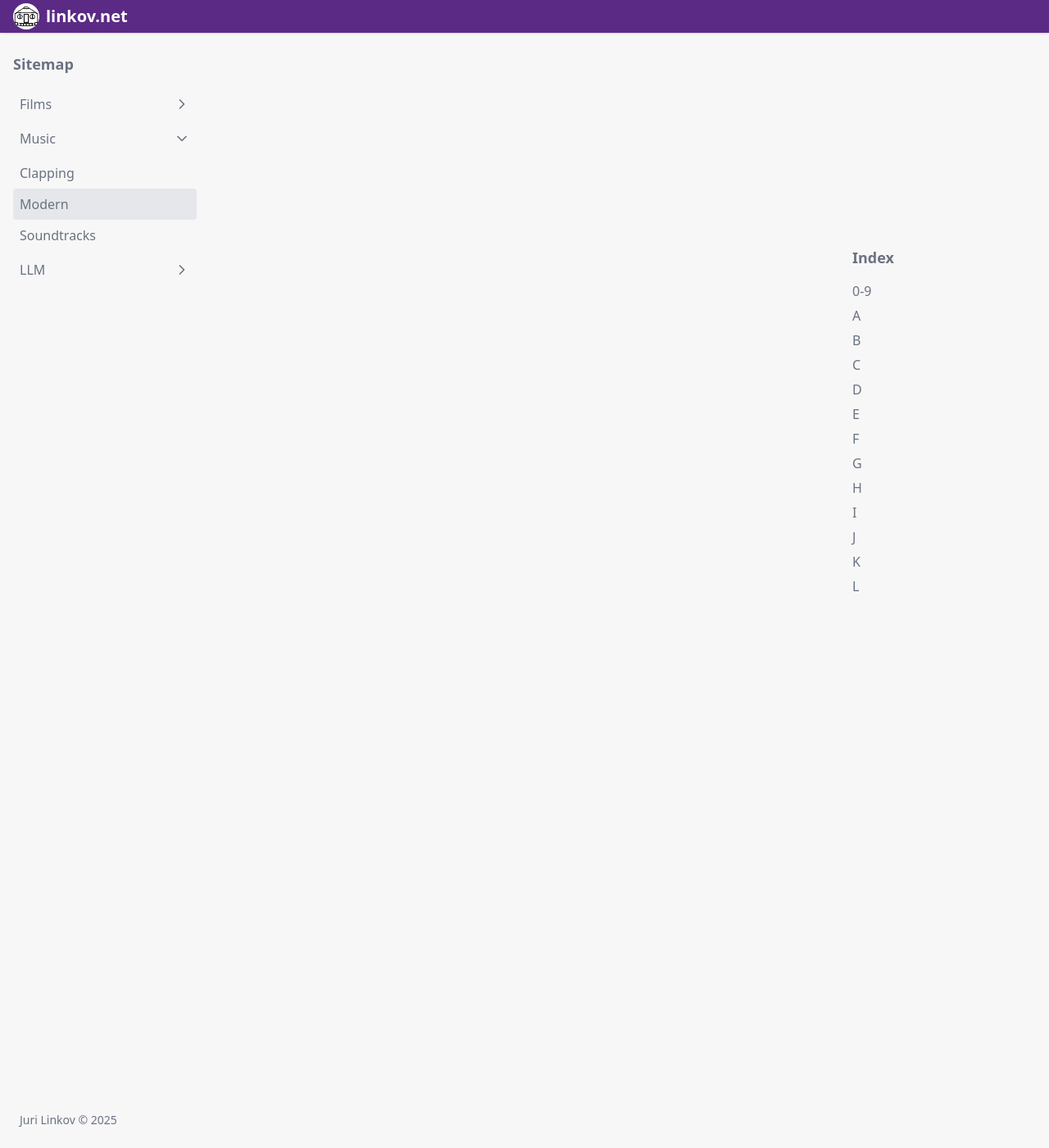
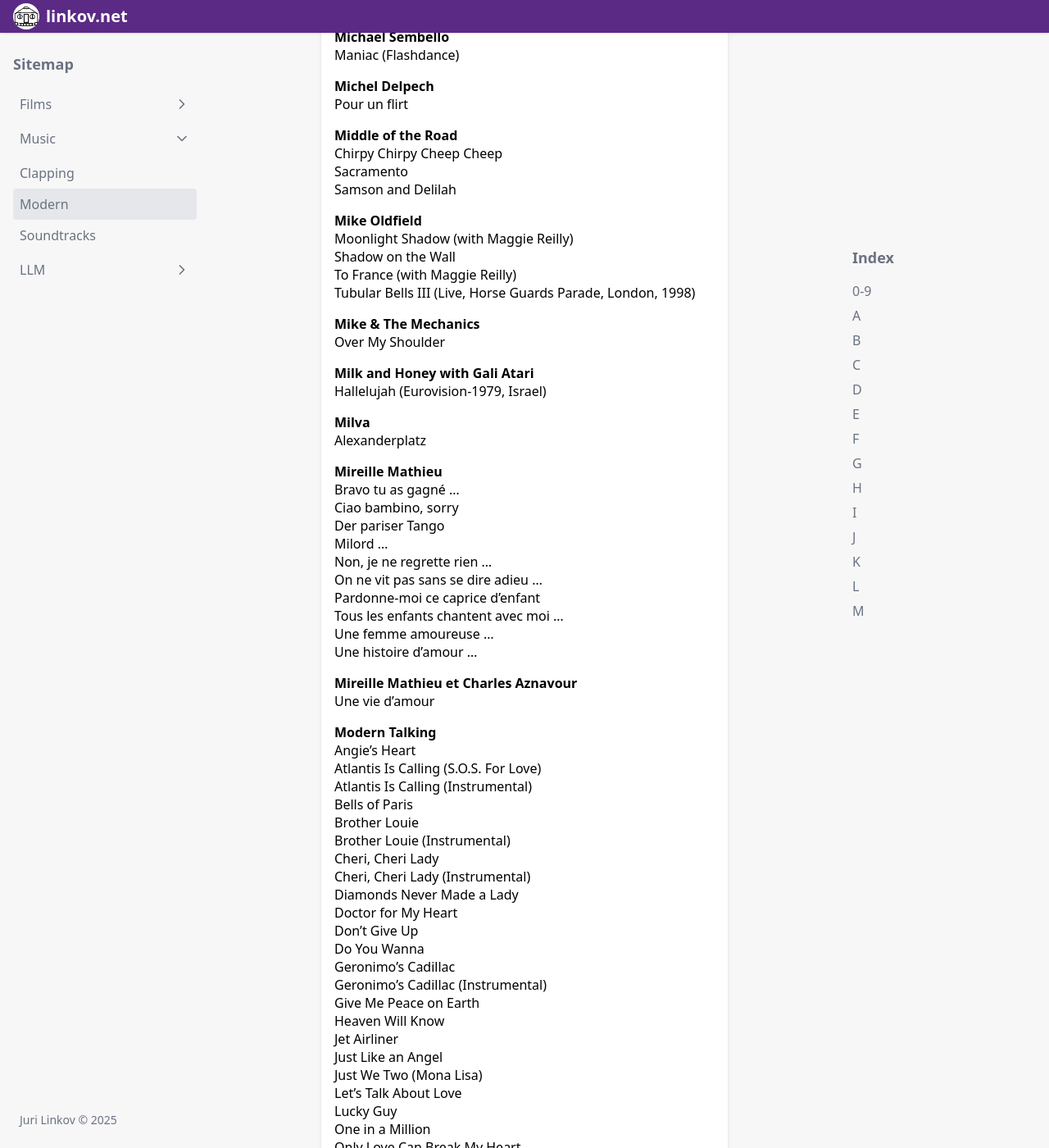
Before and after one commit to link0ff/link0ff.github.io, a Jekyll site: the page built from en/music/modern.md, in a window 1280 px wide and 1400 px high, scrolled down 38086 px. Shown: the whole window at 82% size. Built offline with Jekyll 4.4.1, drawn with Linux system fonts in a browser that asks for light colours; nearby versions of some CDN libraries; some of the changed text lies outside the part shown.

Commit message:
Add music modern M

```diff
--- a/en/music/modern/h.md
+++ b/en/music/modern/h.md
@@ -23,7 +23,7 @@
 - {% include ytplay.html id="yHsm9aUW6oE" t="The Phantom of the Opera" %} {% include remark.html c="[cover](https://en.wikipedia.org/wiki/The_Phantom_of_the_Opera_(song)){:target=\"_blank\"}" %}
 
 **[Harry Nilsson](https://en.wikipedia.org/wiki/Harry_Nilsson){:target="_blank"}**
-- {% include ytplay.html id="8dnUv3DUP4E" t="Without You" %}
+- {% include ytplay.html id="8dnUv3DUP4E" t="Without You" %} {% include remark.html c="[cover](https://en.wikipedia.org/wiki/Without_You_(Badfinger_song)){:target=\"_blank\"}" %}
 
 **[Heath Hunter & The Pleasure Company](https://www.discogs.com/artist/184860-Heath-Hunter-The-Pleasure-Company){:target="_blank"}**
 - {% include ytplay.html id="vBJCpSFMroE" t="Revolution in Paradise" %}
--- /dev/null
+++ b/en/music/modern/m.md
@@ -0,0 +1,280 @@
+---
+title: M
+summary: >
+  Madness, Madonna, Mad'House, Maggie Reilly, Manfred Mann, Mariah Carey,
+  Marie Laforet, Marie N, Marillion, Marilyn Manson, Marion, Mark Ronson &
+  The Business Intl., Mark & Clark Band, Mary Hopkin, Mati Nuude, Mauro, Maxi
+  Priest, Max Raabe, Maywood, Mc Hammer, MC Miker G & DJ Sven, Meat Loaf,
+  Mecano, Meie Mees, Melanie C, Mel & Kim, Men at Work, Metallica, Metisse,
+  Michael Jackson, Michael Sembello, Michel Delpech, Middle of the Road, Mike
+  Oldfield, Mike & The Mechanics, Milk and Honey, Milva, Mireille Mathieu,
+  Modern Talking, Modern Trouble, Modjo, Monotones, Moon Ray, Morcheeba, Mott
+  the Hoople, Movie Music, Mo-Do, Mr. President, Mr. Big, Mr. Mister,
+  Mr. Zhivago, Mungo Jerry, Murray Head, Muse, Mylene Farmer
+---
+**[Madness](https://en.wikipedia.org/wiki/Madness_(band)){:target="_blank"}**
+- {% include ytplay.html id="yJf3ZShNtX4" t="Our House" %}
+
+**[Madonna](https://en.wikipedia.org/wiki/Madonna){:target="_blank"}**
+- {% include ytplay.html id="8q2WS6ahCnY" t="Cherish" %}
+- {% include ytplay.html id="KD_1Z8iUDho" t="Don't Cry for Me Argentina" %}
+- {% include ytplay.html id="XS088Opj9o0" t="Frozen" %}
+- {% include ytplay.html id="zpzdgmqIHOQ" t="La Isla Bonita" %}
+- {% include ytplay.html id="79fzeNUqQbQ" t="Like a Prayer" %}
+- {% include ytplay.html id="G333Is7VPOg" t="Papa Don't Preach" %}
+- {% include ytplay.html id="zyFzpBAZICc" t="You'll See" %}
+
+**[Mad'House](https://en.wikipedia.org/wiki/Mad'House){:target="_blank"}**
+- {% include ytplay.html id="hcRuYs_qsKQ" t="Like a Prayer" %} {% include remark.html c="[cover](https://en.wikipedia.org/wiki/Like_a_Prayer_(song)#Cover_versions_and_usage){:target=\"_blank\"}" %}
+
+**[Maggie Reilly](https://en.wikipedia.org/wiki/Maggie_Reilly){:target="_blank"}**
+- {% include ytplay.html id="hTyCLMA90xM" t="Everytime We Touch" %}
+- {% include ytplay.html id="WLMw9SPcFBI" t="To France" %} (with [Mike Oldfield](https://en.wikipedia.org/wiki/Mike_Oldfield){:target="_blank"})
+
+**[Manfred Mann](https://en.wikipedia.org/wiki/Manfred_Mann){:target="_blank"}**
+- {% include ytplay.html id="Uc0x7xOap4I" t="Do Wah Diddy Diddy" %}
+
+**[Mariah Carey](https://en.wikipedia.org/wiki/Mariah_Carey){:target="_blank"}**
+- {% include ytplay.html id="4iusJui-BxM" t="Without You" %} {% include remark.html c="[cover](https://en.wikipedia.org/wiki/Without_You_(Badfinger_song)){:target=\"_blank\"}" %}
+
+**[Marie Laforet](https://en.wikipedia.org/wiki/Marie_Laforet){:target="_blank"}**
+- {% include ytplay.html id="ueTm7aNyqJY" t="Ivan, Boris et moi" %}
+- {% include ytplay.html id="HloPdgrKVj4" t="Manchester et Liverpool" %}
+- {% include ytplay.html id="3zuqX6gHriM" t="Marie-douceur, Marie-colère" %} {% include remark.html c="[cover](https://en.wikipedia.org/wiki/Paint_It_Black){:target=\"_blank\"}" %}
+- {% include ytplay.html id="oxnX23_494U" t="Mon amour, mon ami" %}
+- {% include ytplay.html id="NaZSuwgydHc" t="Viens, viens" %} {% include remark.html c="[cover](https://en.wikipedia.org/wiki/Rain,_Rain,_Rain){:target=\"_blank\"}" %}
+
+**[Marie N](https://en.wikipedia.org/wiki/Marie_N){:target="_blank"}**
+- {% include ytplay.html id="_M-w89U8TEU" t="I wanna (Eurovision-2002, Latvia)" %}
+
+**[Marillion](https://en.wikipedia.org/wiki/Marillion){:target="_blank"}**
+- {% include ytplay.html id="GA4ROLQF4cs" t="Kayleigh" %}
+- {% include ytplay.html id="Y2ceX-Bj4tQ" t="Sympathy" %}
+
+**[Marilyn Manson](https://en.wikipedia.org/wiki/Marilyn_Manson){:target="_blank"}**
+- {% include ytplay.html id="NU-c_-8thPo" t="Tainted Love" %} {% include remark.html c="[cover](https://en.wikipedia.org/wiki/Tainted_Love){:target=\"_blank\"}" %}
+
+**[Marion](https://en.wikipedia.org/wiki/Marion_Rung){:target="_blank"}**
+- {% include ytplay.html id="Zcca5I-26nk" t="Halleluja" %} {% include remark.html c="[cover](https://en.wikipedia.org/wiki/Hallelujah_(Milk_and_Honey_song)){:target=\"_blank\"}" %}
+
+**[Mark Ronson & The Business Intl.](https://en.wikipedia.org/wiki/Mark_Ronson){:target="_blank"}**
+- {% include ytplay.html id="8aADQzs24GI" t="Somebody to Love Me" %} (feat. Boy George and Andrew Wyatt)
+
+**[Mark & Clark Band](https://en.wikipedia.org/wiki/Worn_Down_Piano){:target="_blank"}**
+- {% include ytplay.html id="htvgBHVU2jE" t="Worn Down Piano" %}
+
+**[Mary Hopkin](https://en.wikipedia.org/wiki/Mary_Hopkin){:target="_blank"}**
+- {% include ytplay.html id="JnxTT7XXMPA" t="Those Were the Days" %}
+
+**[Mati Nuude](https://en.wikipedia.org/wiki/Mati_Nuude){:target="_blank"}**
+- {% include ytplay.html id="OahNdX_iyUc" t="Anna" %} {% include remark.html c="[cover](https://www.discogs.com/release/16225075-Mati-Nuude-Viva-Šampanja){:target=\"_blank\"}" %}
+  <!-- TODO: find the source of this cover -->
+
+**[Mauro](https://www.discogs.com/artist/728404-Mauro-3){:target="_blank"}**
+- {% include ytplay.html id="yAknZXClXNg" t="Buona Sera Ciao, Ciao" %} {% include remark.html c="[cover](https://en.wikipedia.org/wiki/Buona_Sera){:target=\"_blank\"}" %}
+
+**[Maxi Priest](https://en.wikipedia.org/wiki/Maxi_Priest){:target="_blank"}**
+- {% include ytplay.html id="MbcPSXkRVgQ" t="Close to You" %}
+- {% include ytplay.html id="S4ZWD_0VRK8" t="Wild World" %}
+
+**[Max Raabe](https://en.wikipedia.org/wiki/Max_Raabe){:target="_blank"} & [Palast Orchester](https://en.wikipedia.org/wiki/Palast_Orchester){:target="_blank"}**
+- {% include ytplay.html id="6Pqx49DswmA" t="Dance with Me" %} {% include remark.html c="[cover](https://en.wikipedia.org/wiki/Hernando's_Hideaway){:target=\"_blank\"}" %}
+- {% include ytplay.html id="6RTnRrDnsGI" t="Mambo No. 5 (A Little Bit Of...)" %} {% include remark.html c="[cover](https://en.wikipedia.org/wiki/Mambo_No._5){:target=\"_blank\"}" %}
+- {% include ytplay.html id="qYr9kIyambE" t="Oops... I Did It Again" %} {% include remark.html c="[cover](https://en.wikipedia.org/wiki/Oops!..._I_Did_It_Again_(song)){:target=\"_blank\"}" %}
+- {% include ytplay.html id="BC20CSeBvlE" t="Supreme" %} {% include remark.html c="[cover](https://en.wikipedia.org/wiki/Supreme_(song)){:target=\"_blank\"}" %}
+- {% include ytplay.html id="nj46E348NhE" t="Tainted Love" %} {% include remark.html c="[cover](https://en.wikipedia.org/wiki/Tainted_Love){:target=\"_blank\"}" %}
+
+**[Maywood](https://en.wikipedia.org/wiki/Maywood_(duo)){:target="_blank"}**
+- {% include ytplay.html id="_63xQ8ge_54" t="Pasadena" %}
+
+**[Mc Hammer](https://en.wikipedia.org/wiki/Mc_Hammer){:target="_blank"}**
+- {% include ytplay.html id="otCpCn0l4Wo" t="U Can't Touch This" %}
+
+**[MC Miker G & DJ Sven](https://en.wikipedia.org/wiki/MC_Miker_G_&_DJ_Sven){:target="_blank"}**
+- {% include ytplay.html id="yVR9JykPC-0" t="Holiday Rap" %}
+
+**[Meat Loaf](https://en.wikipedia.org/wiki/Meat_Loaf){:target="_blank"}**
+- {% include ytplay.html id="9X_ViIPA-Gc" t="I'd Do Anything for Love (But I Won't Do That)" %}
+
+**[Mecano](https://en.wikipedia.org/wiki/Mecano){:target="_blank"}**
+- {% include ytplay.html id="OwGG5fX7bxY" t="Hijo de la luna" %}
+
+**[Meie Mees](https://en.wikipedia.org/wiki/Meie_Mees){:target="_blank"}**
+- {% include ytplay.html id="JBNYFvfRBoE" t="Metsakohin" %} {% include remark.html c="cover" %}
+  <!-- TODO: find the source of this cover -->
+
+**[Melanie C](https://en.wikipedia.org/wiki/Melanie_C){:target="_blank"}**
+- {% include ytplay.html id="SXm0V5qnp9A" t="I Turn to You" %}
+
+**[Mel & Kim](https://en.wikipedia.org/wiki/Mel_&_Kim){:target="_blank"}**
+- {% include ytplay.html id="14b-BASNVdI" t="Showing Out (Get Fresh at the Weekend)" %}
+
+**[Men at Work](https://en.wikipedia.org/wiki/Men_At_Work){:target="_blank"}**
+- {% include ytplay.html id="XfR9iY5y94s" t="Down Under" %}
+
+**[Metallica](https://en.wikipedia.org/wiki/Metallica){:target="_blank"}**
+- {% include ytplay.html id="tAGnKpE4NCI" t="Nothing Else Matters" %}
+- {% include ytplay.html id="XJQNntiOpjI" t="Orion (Instrumental)" %}
+- {% include ytplay.html id="Ckom3gf57Yw" t="The Unforgiven" %}
+
+**[Metisse](https://en.wikipedia.org/wiki/Metisse){:target="_blank"}**
+- {% include ytplay.html id="aYcxqX6hgyg" t="Boom Boom Bâ" %}
+
+**[Michael Jackson](https://en.wikipedia.org/wiki/Michael_Jackson){:target="_blank"}**
+- {% include ytplay.html id="oRdxUFDoQe0" t="Beat It" %}
+- {% include ytplay.html id="Zi_XLOBDo_Y" t="Billie Jean" %}
+- {% include ytplay.html id="F2AitTPI5U0" t="Black or White" %}
+- {% include ytplay.html id="yUi_S6YWjZw" t="Dirty Diana" %}
+- {% include ytplay.html id="XAi3VTSdTxU" t="Earth Song" %}
+- {% include ytplay.html id="LJ7qXHjxj_0" t="Give In to Me" %}
+- {% include ytplay.html id="sOnqjkJTMaA" t="Thriller" %}
+
+**[Michael Sembello](https://en.wikipedia.org/wiki/Michael_Sembello){:target="_blank"}**
+- {% include ytplay.html id="324it5DKoXU" t="Maniac (Flashdance)" %}
+
+**[Michel Delpech](https://en.wikipedia.org/wiki/Michel_Delpech){:target="_blank"}**
+- {% include ytplay.html id="ODti1POj86A" t="Pour un flirt" %}
+
+**[Middle of the Road](https://en.wikipedia.org/wiki/Middle_of_the_Road_(band)){:target="_blank"}**
+- {% include ytplay.html id="HSNSTerj2Kc" t="Chirpy Chirpy Cheep Cheep" %}
+- {% include ytplay.html id="sW8574GA06A" t="Sacramento" %}
+- {% include ytplay.html id="SQJX8bvUOss" t="Samson and Delilah" %}
+
+**[Mike Oldfield](https://en.wikipedia.org/wiki/Mike_Oldfield){:target="_blank"}**
+- {% include ytplay.html id="e80qhyovOnA" t="Moonlight Shadow" %} (with [Maggie Reilly](https://en.wikipedia.org/wiki/Maggie_Reilly){:target="_blank"})
+- {% include ytplay.html id="_euDhMDDRq4" t="Shadow on the Wall" %}
+- {% include ytplay.html id="WLMw9SPcFBI" t="To France" %} (with [Maggie Reilly](https://en.wikipedia.org/wiki/Maggie_Reilly){:target="_blank"})
+- {% include ytplay.html id="f9LAeElbcZE" t="Tubular Bells III (Live, Horse Guards Parade, London, 1998)" %}
+
+**[Mike & The Mechanics](https://en.wikipedia.org/wiki/Mike_&_The_Mechanics){:target="_blank"}**
+- {% include ytplay.html id="H7m1PO7wvYM" t="Over My Shoulder" %}
+
+**[Milk and Honey](https://en.wikipedia.org/wiki/Milk_and_Honey_(Israeli_group)){:target="_blank"} with [Gali Atari](https://en.wikipedia.org/wiki/Gali_Atari){:target="_blank"}**
+- {% include ytplay.html id="jKbvuYRR35E" t="Hallelujah (Eurovision-1979, Israel)" %}
+
+**[Milva](https://en.wikipedia.org/wiki/Milva){:target="_blank"}**
+- {% include ytplay.html id="Cy4h-5qdpoc" t="Alexanderplatz" %}
+
+**[Mireille Mathieu](https://en.wikipedia.org/wiki/Mireille_Mathieu){:target="_blank"}**
+- {% include ytplay.html id="ThcUlL975Nw" t="Bravo tu as gagné" %} {% include remark.html c="[cover](https://en.wikipedia.org/wiki/The_Winner_Takes_It_All){:target=\"_blank\"}" %}
+- {% include ytplay.html id="ZvWD8HrGFRI" t="Ciao bambino, sorry" %}
+- {% include ytplay.html id="78a2NYmgGZI" t="Der pariser Tango" %}
+- {% include ytplay.html id="QOt8mNx1dYw" t="Milord" %} {% include remark.html c="[cover](https://en.wikipedia.org/wiki/Milord_(song)){:target=\"_blank\"}" %}
+- {% include ytplay.html id="t9evASARY4E" t="Non, je ne regrette rien" %} {% include remark.html c="[cover](https://en.wikipedia.org/wiki/Non,_je_ne_regrette_rien){:target=\"_blank\"}" %}
+- {% include ytplay.html id="pm3J1ZFY8fU" t="On ne vit pas sans se dire adieu" %} {% include remark.html c="[cover](https://en.wikipedia.org/wiki/Soleado){:target=\"_blank\"}" %}
+- {% include ytplay.html id="tZ31XqtW8Lk" t="Pardonne-moi ce caprice d'enfant" %}
+- {% include ytplay.html id="XCRvNZEHxpA" t="Tous les enfants chantent avec moi" %} {% include remark.html c="[cover](https://www.discogs.com/master/320000-Bobby-Goldsboro-I-Wrote-A-Song-Sing-Along){:target=\"_blank\"}" %}
+- {% include ytplay.html id="2c3pqKrh1TA" t="Une femme amoureuse" %} {% include remark.html c="[cover](https://en.wikipedia.org/wiki/Woman_in_Love){:target=\"_blank\"}" %}
+- {% include ytplay.html id="9BDoS52NPeQ" t="Une histoire d'amour" %} {% include remark.html c="[cover](https://en.wikipedia.org/wiki/%28Where_Do_I_Begin%3F%29_Love_Story){:target=\"_blank\"}" %}
+
+**[Mireille Mathieu](https://en.wikipedia.org/wiki/Mireille_Mathieu){:target="_blank"} et [Charles Aznavour](https://en.wikipedia.org/wiki/Charles_Aznavour){:target="_blank"}**
+- {% include ytplay.html id="NHl-piDm0bg" t="Une vie d'amour" %}
+
+**[Modern Talking](https://en.wikipedia.org/wiki/Modern_Talking){:target="_blank"}**
+- {% include ytplay.html id="HSr324yfGuI" t="Angie's Heart" %}
+- {% include ytplay.html id="CB57CuT4smM" t="Atlantis Is Calling (S.O.S. For Love)" %}
+- {% include ytplay.html id="W_aeYeFp3Bc" t="Atlantis Is Calling (Instrumental)" %}
+- {% include ytplay.html id="9kFiMq-74EU" t="Bells of Paris" %}
+- {% include ytplay.html id="Lp2qcCrdBLA" t="Brother Louie" %}
+- {% include ytplay.html id="0J97LO3kS5g" t="Brother Louie (Instrumental)" %}
+- {% include ytplay.html id="eNvUS-6PTbs" t="Cheri, Cheri Lady" %}
+- {% include ytplay.html id="gO293D3LX8M" t="Cheri, Cheri Lady (Instrumental)" %}
+- {% include ytplay.html id="Gzz_LGGY8fU" t="Diamonds Never Made a Lady" %}
+- {% include ytplay.html id="gK2bucEherc" t="Doctor for My Heart" %}
+- {% include ytplay.html id="guo2M7OBWnQ" t="Don't Give Up" %}
+- {% include ytplay.html id="olkZSvutCWE" t="Do You Wanna" %}
+- {% include ytplay.html id="A5C8AC6V2KQ" t="Geronimo's Cadillac" %}
+- {% include ytplay.html id="wy_jBcC48XU" t="Geronimo's Cadillac (Instrumental)" %}
+- {% include ytplay.html id="qz2tFpcZ-BQ" t="Give Me Peace on Earth" %}
+- {% include ytplay.html id="ZgRF3tImYEQ" t="Heaven Will Know" %}
+- {% include ytplay.html id="9u4uISghkr0" t="Jet Airliner" %}
+- {% include ytplay.html id="a6zUNzXXCX8" t="Just Like an Angel" %}
+- {% include ytplay.html id="aR0jJdU4EvA" t="Just We Two (Mona Lisa)" %}
+- {% include ytplay.html id="BcPMNG6sUN8" t="Let's Talk About Love" %}
+- {% include ytplay.html id="26Fic3xCpac" t="Lucky Guy" %}
+- {% include ytplay.html id="AqiKf57yZJM" t="One in a Million" %}
+- {% include ytplay.html id="HnixAXFhrrY" t="Only Love Can Break My Heart" %}
+- {% include ytplay.html id="k4Qv2ua1O-s" t="Princess of the Night" %}
+- {% include ytplay.html id="TnGbHlypxIM" t="Romantic Warriors" %}
+- {% include ytplay.html id="hq4cgR3aybo" t="Sweet Little Sheila" %}
+- {% include ytplay.html id="NFb7-IhugNo" t="Why Did You Do It Just Tonight" %}
+- {% include ytplay.html id="re-wNzOVZDU" t="Wild Wild Water" %}
+- {% include ytplay.html id="BzDdyy0LFEw" t="With a Little Love" %}
+- {% include ytplay.html id="kuwdXhjPmyc" t="You Are Not Alone" %}
+- {% include ytplay.html id="oxM8Kf5SeiA" t="You Can Win If You Want" %}
+- {% include ytplay.html id="4kHl4FoK1Ys" t="You're My Heart, You're My Soul" %}
+- {% include ytplay.html id="dXP-2rE6Fb8" t="You're My Heart, You're My Soul (Instrumental)" %}
+
+**[Modern Trouble](https://en.wikipedia.org/wiki/Modern_Trouble){:target="_blank"}**
+- {% include ytplay.html id="aEi2mfwPqBg" t="Fly to Moscow (Mathias Rust)" %}
+
+**[Modjo](https://en.wikipedia.org/wiki/Modjo){:target="_blank"}**
+- {% include ytplay.html id="mMfxI3r_LyA" t="Lady (Hear Me Tonight)" %}
+
+**[Monotones](https://www.discogs.com/artist/537109-The-Monotones-2){:target="_blank"}**
+- {% include ytplay.html id="9atscVAJ7M0" t="Disco Net, Vodka Da" %}
+
+**[Moon Ray](https://en.wikipedia.org/wiki/Moon_Ray){:target="_blank"}**
+- {% include ytplay.html id="n_pLleIU41A" t="Comanchero" %}
+
+**[Morcheeba](https://en.wikipedia.org/wiki/Morcheeba){:target="_blank"}**
+- {% include ytplay.html id="U68-OMRwIkE" t="Aqualung" %}
+- {% include ytplay.html id="dQWVggejRZ4" t="Charango" %}
+- {% include ytplay.html id="00LLYSM-884" t="Get Along" %}
+- {% include ytplay.html id="b3NcckI8Mg0" t="Otherwise" %}
+- {% include ytplay.html id="1uSHS3aIVkE" t="Public Displays of Affection" %}
+- {% include ytplay.html id="91TZVEuSDEY" t="Sao Paulo" %}
+- {% include ytplay.html id="yWsEECmRgGI" t="Slow Down" %}
+- {% include ytplay.html id="NNTOUP393SA" t="The Great London Traffic Warden Massacre" %}
+- {% include ytplay.html id="RvjmURD-R1c" t="Undress Me Now" %}
+- {% include ytplay.html id="2i03_L_tsY0" t="Way Beyond" %}
+- {% include ytplay.html id="NBlCPtqFP0E" t="What New York Couples Fight about" %}
+- {% include ytplay.html id="bt9gAqE0cho" t="Women Lose Weight" %}
+
+**[Morcheeba](https://en.wikipedia.org/wiki/Morcheeba){:target="_blank"} & [Judie Tzuke](https://en.wikipedia.org/wiki/Judie_Tzuke){:target="_blank"}**
+- {% include ytplay.html id="sFPbrOd3OrY" t="Enjoy the Ride" %}
+
+**[Mott the Hoople](https://en.wikipedia.org/wiki/Mott_the_Hoople){:target="_blank"}**
+- {% include ytplay.html id="4MyJHh451Y4" t="Roll Away the Stone" %}
+
+**[Movie Music](https://www.discogs.com/artist/484225-Movie-Music){:target="_blank"}**
+- {% include ytplay.html id="e_rPbaLmzSM" t="Stars De La Pub (L'Avion Décolle Sur Les Champs Elysées...)" %}
+
+**[Mo-Do](https://en.wikipedia.org/wiki/Mo-Do){:target="_blank"}**
+- {% include ytplay.html id="dSy2DcATYUo" t="Eins, Zwei, Polizei" %}
+
+**[Mr. President](https://en.wikipedia.org/wiki/Mr._President_(band)){:target="_blank"}**
+- {% include ytplay.html id="EScLmWJs82I" t="Coco Jambo" %}
+
+**[Mr. Big](https://en.wikipedia.org/wiki/Mr._Big_(American_band)){:target="_blank"}**
+- {% include ytplay.html id="L6-uJLteKek" t="To Be with You" %}
+- {% include ytplay.html id="Za9LY6Q3EuI" t="Wild World" %}
+
+**[Mr. Mister](https://en.wikipedia.org/wiki/Mr._Mister){:target="_blank"}**
+- {% include ytplay.html id="nKhN1t_7PEY" t="Broken Wings" %}
+
+**[Mr. Zhivago](https://en.wikipedia.org/wiki/Mr._Zhivago){:target="_blank"}**
+- {% include ytplay.html id="SNHQW5P3l4A" t="Little Russian" %}
+
+**[Mungo Jerry](https://en.wikipedia.org/wiki/Mungo_Jerry){:target="_blank"}**
+- {% include ytplay.html id="wvUQcnfwUUM" t="In the Summertime" %}
+
+**[Murray Head](https://en.wikipedia.org/wiki/Murray_Head){:target="_blank"}**
+- {% include ytplay.html id="rgc_LRjlbTU" t="One Night in Bangkok" %}
+- {% include ytplay.html id="SKicGSYSwKY" t="Superstar (From Jesus Christ Superstar)" %}
+
+**[Muse](https://en.wikipedia.org/wiki/Muse){:target="_blank"}**
+- {% include ytplay.html id="8_seHEENf_Q" t="Apocalypse Please" %}
+- {% include ytplay.html id="3dm_5qWWDV8" t="Hysteria" %}
+- {% include ytplay.html id="TPE9uSFFxrI" t="Resistance" %}
+- {% include ytplay.html id="Pgum6OT_VH8" t="Starlight" %}
+- {% include ytplay.html id="Xsp3_a-PMTw" t="Supermassive Black Hole" %}
+- {% include ytplay.html id="w8KQmps-Sog" t="Uprising" %}
+
+**[Mylene Farmer](https://en.wikipedia.org/wiki/Mylene_Farmer){:target="_blank"}**
+- {% include ytplay.html id="WkQIBFgVdLE" t="Ainsi soit je..." %}
+- {% include ytplay.html id="JAS2XAvINtc" t="California" %}
+- {% include ytplay.html id="Np8BO-TfXzc" t="Désenchantée" %}
+- {% include ytplay.html id="Su0Gt5MzZR0" t="Dessine-moi un mouton" %}
+- {% include ytplay.html id="uBEG7DSeJBs" t="L'Amour naissant" %}
+- {% include ytplay.html id="BHq3nOSsTCU" t="Pourvu qu'elles soient douces" %}
```
